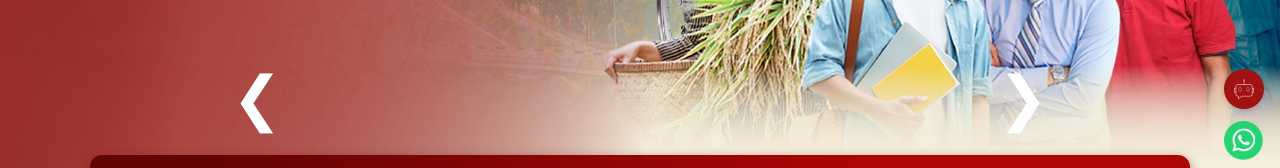
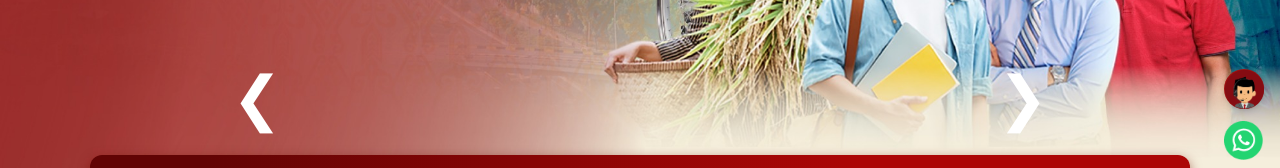
Before and after one commit to capstone-if-26/CAPS07, a Next.js app: page / in a window 1280 px wide. Shown: the part 522-690 px from the top of the page. Built offline with nearby package versions, Linux system fonts and the light colour scheme.

Commit message:
update avatar

```diff
--- a/components/floatingmenu.tsx
+++ b/components/floatingmenu.tsx
@@ -87,7 +87,7 @@ export default function FloatingMenu() {
           onClick={() => setOpenChat(!openChat)}
           className="w-10 h-10 rounded-full bg-[#a11212] flex items-center justify-center cursor-pointer shadow-md"
         >
-          <Image src="/ikon-robot.png" alt="chatbot" width={20} height={20} />
+          <Image src="/avatar-bot.png" alt="chatbot" width={39} height={39} />
         </div>
 
         <Image src="/ikon-wa2.png" alt="wa" width={39} height={39} />
```
Also changed, not shown: public/avatar-bot.png (added).
